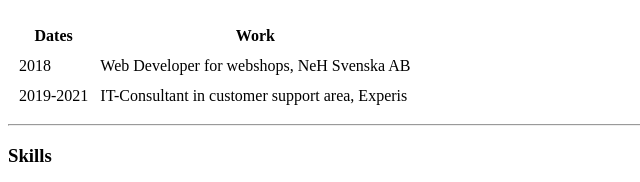
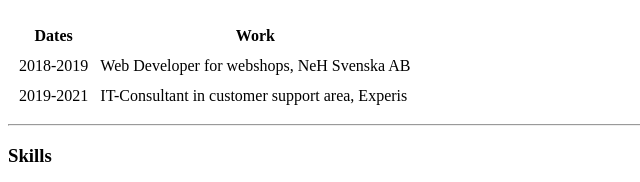
Before and after one commit to Bobotech79/CV, a plain HTML site: page index.html in a window 1280 px wide. Shown: the part 523-705 px from the top of the page, 0-640 px from the left. Drawn offline with Linux system fonts and the light colour scheme.

Commit message:
update index.html in cv

```diff
--- a/index.html
+++ b/index.html
@@ -34,7 +34,7 @@
       </thead>
       <tbody>
         <tr>
-          <td>2018</td>
+          <td>2018-2019</td>
           <td>Web Developer for webshops, NeH Svenska AB</td>
         </tr>
         <tr>
```
